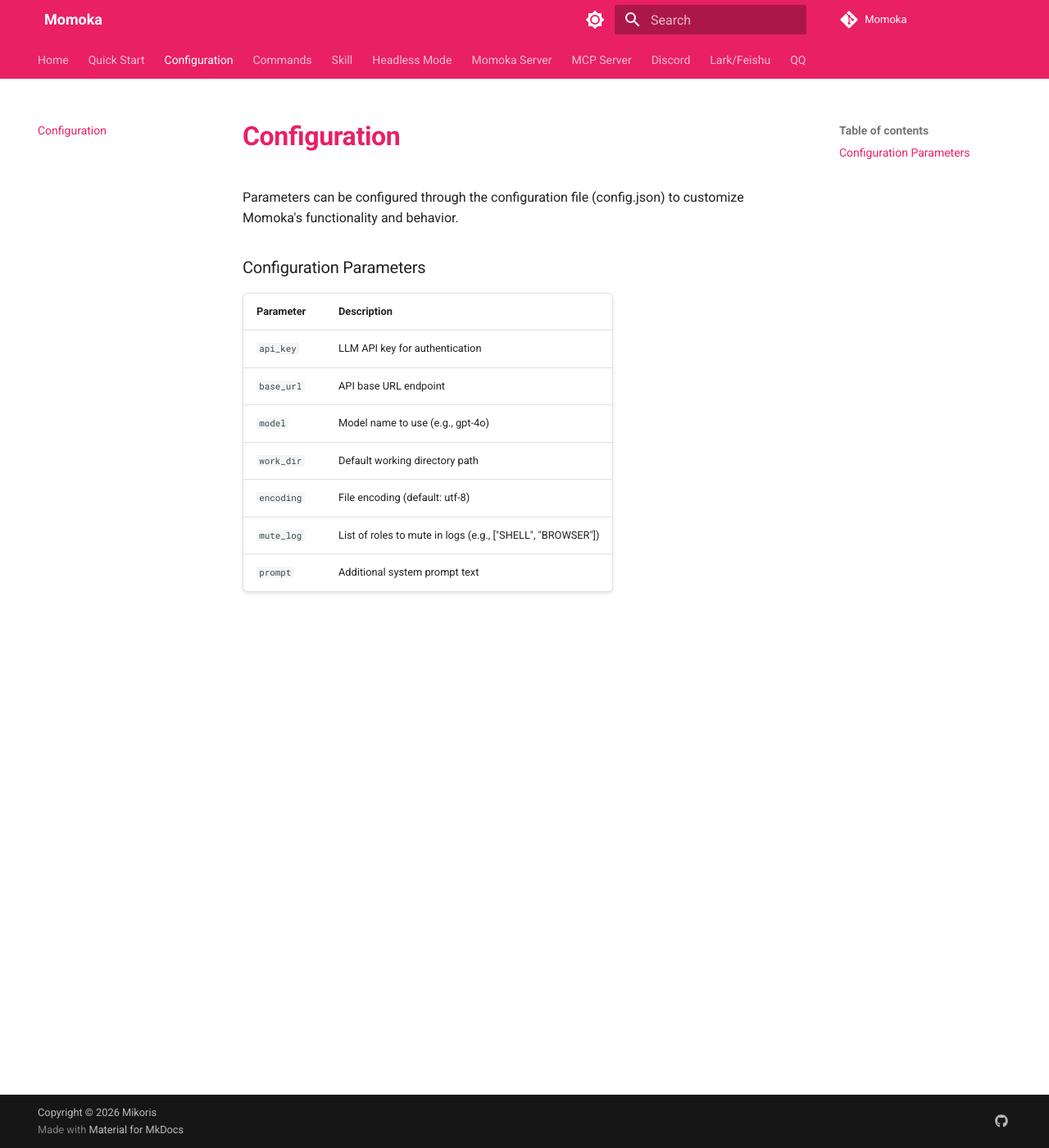
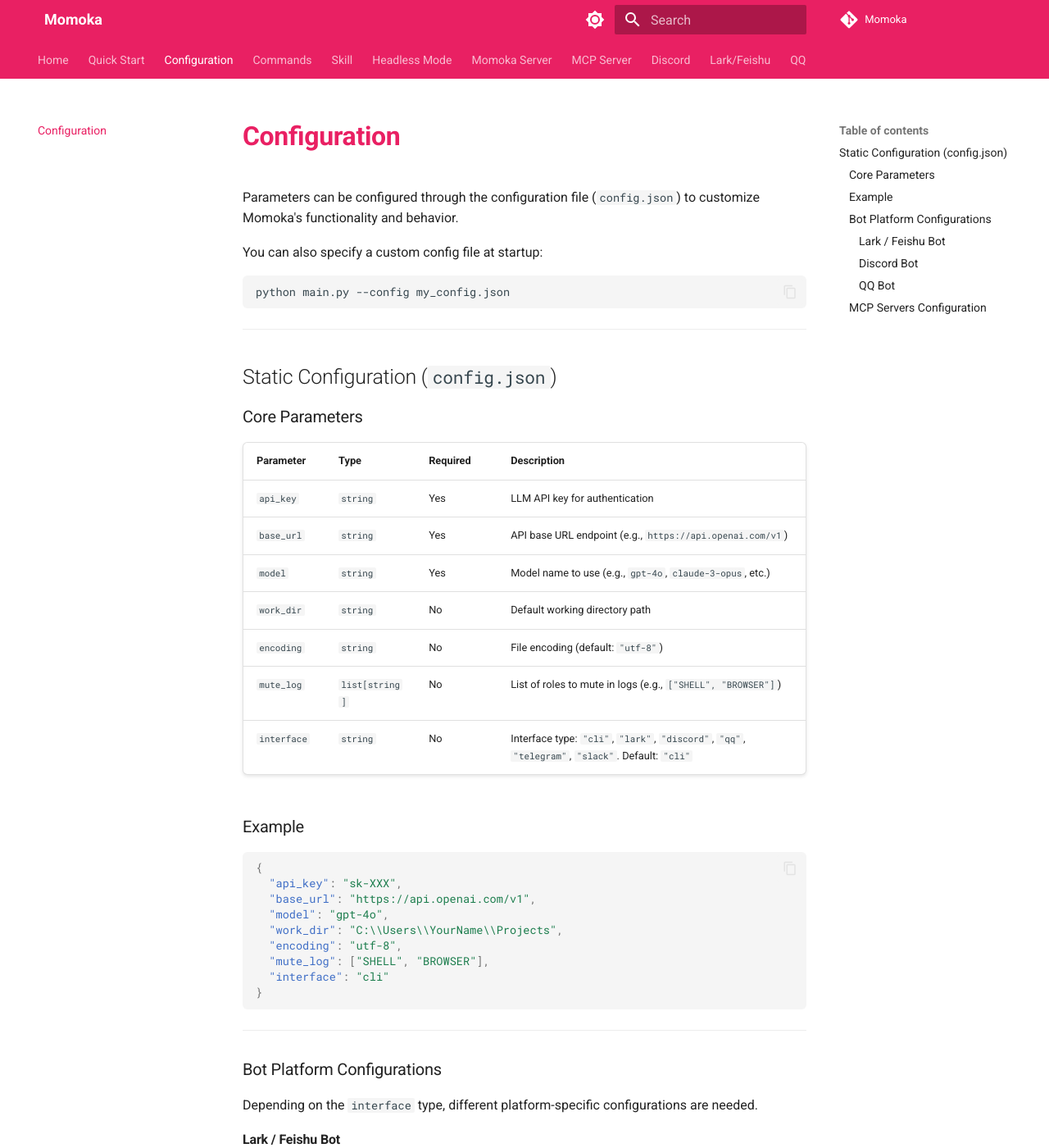
Before and after one commit to xiaomi2023/Momoka, an MkDocs documentation site: the page built from docs/configuration.md, in a window 1280 px wide and 1400 px high. Shown: the whole window at 82% size. Built offline with MkDocs 1.6.1 and Material for MkDocs 9.7.7, drawn with Linux system fonts in a browser that asks for light colours; comment, search, counter and statistics services are not loaded; the version menu is left out; some of the changed text lies outside the part shown.

Commit message:
- 修复问题

````diff
--- a/docs/configuration.md
+++ b/docs/configuration.md
@@ -1,15 +1,144 @@
 # Configuration
 
-Parameters can be configured through the configuration file (config.json) to customize Momoka's functionality and behavior.
+Parameters can be configured through the configuration file (`config.json`) to customize Momoka's functionality and behavior.
 
-### Configuration Parameters
+You can also specify a custom config file at startup:
 
-| Parameter  | Description                                                |
-|------------|------------------------------------------------------------|
-| `api_key`  | LLM API key for authentication                             |
-| `base_url` | API base URL endpoint                                      |
-| `model`    | Model name to use (e.g., gpt-4o)                           |
-| `work_dir` | Default working directory path                             |
-| `encoding` | File encoding (default: utf-8)                             |
-| `mute_log` | List of roles to mute in logs (e.g., ["SHELL", "BROWSER"]) |
-| `prompt`   | Additional system prompt text                              |
+```bash
+python main.py --config my_config.json
+```
+
+---
+
+## Static Configuration (`config.json`)
+
+### Core Parameters
+
+| Parameter    | Type             | Required | Description                                                                 |
+|--------------|------------------|----------|-----------------------------------------------------------------------------|
+| `api_key`    | `string`         | Yes      | LLM API key for authentication                                              |
+| `base_url`   | `string`         | Yes      | API base URL endpoint (e.g., `https://api.openai.com/v1`)                   |
+| `model`      | `string`         | Yes      | Model name to use (e.g., `gpt-4o`, `claude-3-opus`, etc.)                   |
+| `work_dir`   | `string`         | No       | Default working directory path                                              |
+| `encoding`   | `string`         | No       | File encoding (default: `"utf-8"`)                                          |
+| `mute_log`   | `list[string]`   | No       | List of roles to mute in logs (e.g., `["SHELL", "BROWSER"]`)                |
+| `interface`  | `string`         | No       | Interface type: `"cli"`, `"lark"`, `"discord"`, `"qq"`, `"telegram"`, `"slack"`. Default: `"cli"` |
+
+### Example
+
+```json
+{
+  "api_key": "sk-XXX",
+  "base_url": "https://api.openai.com/v1",
+  "model": "gpt-4o",
+  "work_dir": "C:\\Users\\YourName\\Projects",
+  "encoding": "utf-8",
+  "mute_log": ["SHELL", "BROWSER"],
+  "interface": "cli"
+}
+```
+
+---
+
+### Bot Platform Configurations
+
+Depending on the `interface` type, different platform-specific configurations are needed.
+
+#### Lark / Feishu Bot
+
+| Parameter         | Type     | Required | Description                          |
+|-------------------|----------|----------|--------------------------------------|
+| `interface`       | `string` | Yes      | Set to `"lark"`                      |
+| `lark.app_id`     | `string` | Yes      | Lark application App ID              |
+| `lark.app_secret` | `string` | Yes      | Lark application App Secret          |
+
+```json
+{
+  "interface": "lark",
+  "lark": {
+    "app_id": "cli_xxxxxxxxxx",
+    "app_secret": "xxxxxxxxxxxxxxxxxxxxxxxx"
+  }
+}
+```
+
+#### Discord Bot
+
+| Parameter               | Type             | Required | Description                                                                  |
+|-------------------------|------------------|----------|------------------------------------------------------------------------------|
+| `interface`             | `string`         | Yes      | Set to `"discord"`                                                           |
+| `discord.token`         | `string`         | Yes      | Discord Bot Token obtained from the Developer Portal                         |
+| `discord.allowed_users` | `list[int]`      | No       | List of allowed user IDs. An empty list `[]` means all users can use the bot |
+| `discord.proxy`         | `string\|null`   | No       | Optional proxy address (e.g., `"http://127.0.0.1:7890"`)                     |
+
+```json
+{
+  "interface": "discord",
+  "discord": {
+    "token": "YOUR_BOT_TOKEN_HERE",
+    "allowed_users": [123456789012345678],
+    "proxy": null
+  }
+}
+```
+
+#### QQ Bot
+
+| Parameter         | Type       | Required | Description                                            |
+|-------------------|------------|----------|--------------------------------------------------------|
+| `interface`       | `string`   | Yes      | Set to `"qq"`                                          |
+| `qq.app_id`       | `string`   | Yes      | QQ Open Platform application App ID                    |
+| `qq.app_secret`   | `string`   | Yes      | QQ Open Platform application App Secret                |
+| `qq.sandbox`      | `bool`     | No       | Whether to use sandbox environment, default `false`    |
+
+```json
+{
+  "interface": "qq",
+  "qq": {
+    "app_id": "your_app_id",
+    "app_secret": "your_app_secret",
+    "sandbox": false
+  }
+}
+```
+
+---
+
+### MCP Servers Configuration
+
+MCP (Model Context Protocol) server configurations are placed under the `mcp_servers` key. Each server is identified by a unique name.
+
+For detailed MCP configuration instructions, see [MCP Server](mcp_server.md).
+
+```json
+{
+  "mcp_servers": {
+    "github": {
+      "name": "github",
+      "transport": "stdio",
+      "command": "npx",
+      "args": ["-y", "@modelcontextprotocol/server-github"],
+      "env": {
+        "GITHUB_PERSONAL_ACCESS_TOKEN": "your_token"
+      },
+      "description": "GitHub MCP Server",
+      "enabled": true,
+      "prefix": "github"
+    }
+  }
+}
+```
+
+| Parameter     | Type             | Required       | Description                                                         |
+|---------------|------------------|----------------|---------------------------------------------------------------------|
+| `name`        | `string`         | Yes            | Server identifier name                                              |
+| `transport`   | `string`         | Yes            | Transport protocol: `stdio`, `sse`, or `http`                       |
+| `command`     | `string`         | Yes (stdio)    | Command to start the server process (e.g., `npx`, `python`, `node`) |
+| `args`        | `list[string]`   | Yes (stdio)    | Command-line arguments for starting the server                      |
+| `url`         | `string`         | Yes (sse/http) | Server URL (must start with `http://` or `https://`)                |
+| `env`         | `dict[str,str]`  | No             | Environment variables to pass to the server process                 |
+| `description` | `string`         | No             | Server description for documentation purposes                       |
+| `enabled`     | `bool`           | No             | Whether to enable this server (default: `true`)                     |
+| `prefix`      | `string`         | No             | Tool name prefix to avoid naming conflicts (default: server name)   |
+
+> **Note**: The `mcp_servers` field is optional and can be omitted entirely if MCP is not used.
````
Also changed, not shown: mkdocs.yml (line endings or trailing spaces).
